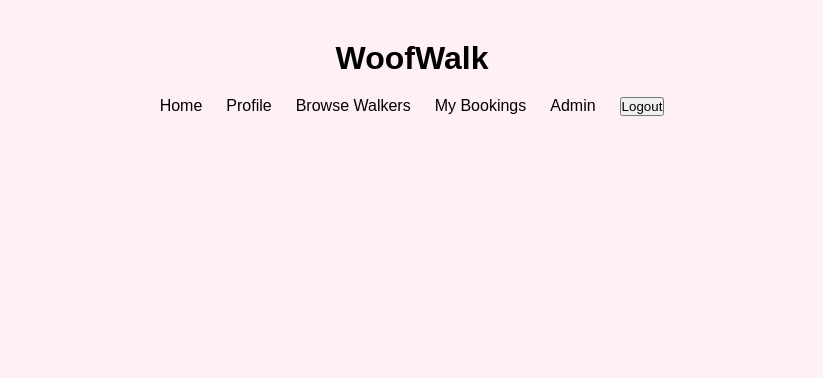
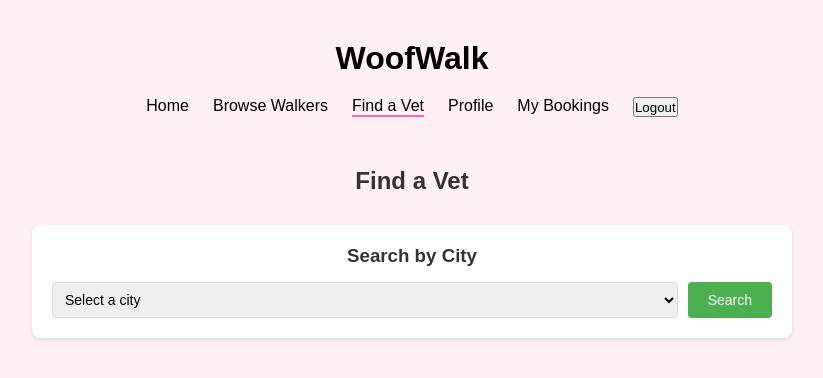
Before and after one commit to userAza/woofwalk-frontend, a Vue app: page /vets in a window 1280 px wide. Shown: the top 378 px of the page, without its empty margins (228-1051 px from the left). Built offline with nearby package versions, Linux system fonts and the light colour scheme; sample sign-in values are in the browser's storage.

Commit message:
added vetfinder

```diff
--- a/package.json
+++ b/package.json
@@ -9,6 +9,7 @@
     "preview": "vite preview"
   },
   "dependencies": {
+    "leaflet": "^1.9.4",
     "vue": "^3.5.24",
     "vue-router": "^4.6.4"
   },
--- a/src/App.vue
+++ b/src/App.vue
@@ -11,7 +11,6 @@ function syncAuth() {
   isLoggedIn.value = !!localStorage.getItem("token");
 }
 
-// 🔥 THIS IS THE KEY PART
 watch(
   () => route.fullPath,
   () => {
@@ -27,29 +26,32 @@ function logout() {
   router.push("/");
 }
 </script>
-c
 
 <template>
   <div class="app">
     <h1>WoofWalk</h1>
 
   <nav class="nav">
-      <!-- NOT LOGGED IN -->
+    <!-- ALWAYS VISIBLE -->
+    <router-link to="/">Home</router-link>
+
     <template v-if="!isLoggedIn">
-        <router-link to="/">Home</router-link>
       <router-link to="/login">Login</router-link>
       <router-link to="/register">Create account</router-link>
-        <router-link to="/admin/login">Admin</router-link>
     </template>
 
-      <!-- LOGGED IN -->
+    <!-- SHOW BUT PROTECTED (will redirect to login) -->
+    <router-link to="/walkers">Browse Walkers</router-link>
+    <router-link to="/vets">Find a Vet</router-link>
+
+    <template v-if="isLoggedIn">
+      <router-link to="/profile">Profile</router-link>
+      <router-link to="/bookings">My Bookings</router-link>
+      <button class="link-btn" @click="logout">Logout</button>
+    </template>
+
     <template v-else>
-        <router-link to="/">Home</router-link>
-        <router-link to="/profile">Profile</router-link>
-        <router-link to="/walkers">Browse Walkers</router-link>
-        <router-link to="/bookings">My Bookings</router-link>
       <router-link to="/admin/login">Admin</router-link>
-        <button class="link-btn" @click="logout">Logout</button>
     </template>
   </nav>
 
--- /dev/null
+++ b/src/pages/vetFinder.vue
@@ -0,0 +1,221 @@
+<script setup>
+import { ref, watch, onMounted, nextTick } from "vue";
+import { apiGet } from "../services/api";
+import L from "leaflet";
+import "leaflet/dist/leaflet.css";
+
+const selectedCity = ref("");
+const vets = ref([]);
+const loading = ref(false);
+const error = ref("");
+const hasSearched = ref(false);
+
+let map = null;
+let markers = [];
+
+const cities = [
+  "Aalst",
+  "Antwerp",
+  "Bruges",
+  "Brussels",
+  "Geel",
+  "Genk",
+  "Ghent",
+  "Hasselt",
+  "Kortrijk",
+  "Leuven",
+  "Mechelen",
+  "Ostend"
+];
+
+async function searchVets() {
+  if (!selectedCity.value) {
+    error.value = "Please select a city";
+    return;
+  }
+
+  loading.value = true;
+  error.value = "";
+  hasSearched.value = true;
+
+  try {
+    vets.value = await apiGet(`/vets?city=${encodeURIComponent(selectedCity.value)}`);
+
+    // Wait for DOM to update, then show map
+    await nextTick();
+    if (vets.value.length > 0) {
+      initMap();
+    }
+  } catch (e) {
+    error.value = e.message || "Failed to load vets";
+  } finally {
+    loading.value = false;
+  }
+}
+
+function initMap() {
+  // Remove existing map if it exists
+  if (map) {
+    map.remove();
+    map = null;
+  }
+
+  // Clear old markers
+  markers = [];
+
+  // Filter vets with valid coordinates
+  const vetsWithCoords = vets.value.filter(v => v.latitude && v.longitude);
+
+  if (vetsWithCoords.length === 0) return;
+
+  // Get first vet's coordinates for map center
+  const firstVet = vetsWithCoords[0];
+
+  // Create map
+  map = L.map('map').setView([firstVet.latitude, firstVet.longitude], 13);
+
+  // Add OpenStreetMap tiles
+  L.tileLayer('https://{s}.tile.openstreetmap.org/{z}/{x}/{y}.png', {
+    attribution: '© OpenStreetMap contributors'
+  }).addTo(map);
+
+  // Add markers for each vet
+  vetsWithCoords.forEach(vet => {
+    const marker = L.marker([vet.latitude, vet.longitude]).addTo(map);
+
+    // Add popup with vet info
+    marker.bindPopup(`
+      <strong>${vet.name}</strong><br>
+      ${vet.address}<br>
+      ${vet.phone}
+    `);
+
+    markers.push(marker);
+  });
+
+  // Fit map to show all markers
+  if (markers.length > 1) {
+    const group = L.featureGroup(markers);
+    map.fitBounds(group.getBounds().pad(0.1));
+  }
+}
+
+// Watch for city changes to reset search
+watch(selectedCity, () => {
+  vets.value = [];
+  hasSearched.value = false;
+  if (map) {
+    map.remove();
+    map = null;
+  }
+});
+</script>
+
+<template>
+  <div class="page">
+    <h2>Find a Vet</h2>
+
+    <div class="card">
+      <h3>Search by City</h3>
+
+      <div style="display: flex; gap: 10px; margin-top: 15px;">
+        <select v-model="selectedCity" style="flex: 1; padding: 8px;">
+          <option value="">Select a city</option>
+          <option v-for="city in cities" :key="city" :value="city">
+            {{ city }}
+          </option>
+        </select>
+
+        <button @click="searchVets" :disabled="loading">
+          {{ loading ? "Searching..." : "Search" }}
+        </button>
+      </div>
+
+      <p v-if="error" style="color: red; margin-top: 10px;">{{ error }}</p>
+    </div>
+
+    <!-- MAP -->
+    <div v-if="vets.length" style="margin-top: 20px;">
+      <div id="map" style="height: 400px; border-radius: 8px; margin-bottom: 20px;"></div>
+
+      <h3>Vets in {{ selectedCity }}</h3>
+
+      <div v-for="vet in vets" :key="vet.id" class="card" style="margin-top: 15px;">
+        <h4 style="margin-top: 0; color: #667eea;">{{ vet.name }}</h4>
+
+        <p v-if="vet.address">
+          <strong>📍 Address:</strong> {{ vet.address }}, {{ vet.city }}
+        </p>
+        <p v-else>
+          <strong>📍 City:</strong> {{ vet.city }}
+        </p>
+
+        <p v-if="vet.phone">
+          <strong>📞 Phone:</strong> {{ vet.phone }}
+        </p>
+      </div>
+    </div>
+
+    <div v-else-if="hasSearched && !loading && selectedCity" class="card" style="margin-top: 20px;">
+      <p>No vets found in {{ selectedCity }}. Try another city!</p>
+    </div>
+  </div>
+</template>
+
+<style scoped>
+.page {
+  max-width: 800px;
+  margin: 0 auto;
+  padding: 30px 20px;
+}
+
+h2 {
+  text-align: center;
+  margin-bottom: 30px;
+  color: #333;
+}
+
+.card {
+  background: white;
+  padding: 20px;
+  border-radius: 8px;
+  box-shadow: 0 2px 4px rgba(0,0,0,0.1);
+}
+
+h3, h4 {
+  color: #333;
+}
+
+button {
+  padding: 8px 20px;
+  background: #4CAF50;
+  color: white;
+  border: none;
+  border-radius: 4px;
+  cursor: pointer;
+  font-size: 14px;
+}
+
+button:hover:not(:disabled) {
+  background: #45a049;
+}
+
+button:disabled {
+  background: #ccc;
+  cursor: not-allowed;
+}
+
+select {
+  border: 1px solid #ddd;
+  border-radius: 4px;
+  font-size: 14px;
+}
+
+p {
+  margin: 8px 0;
+}
+
+#map {
+  box-shadow: 0 2px 8px rgba(0,0,0,0.15);
+}
+</style>
--- a/src/router/index.js
+++ b/src/router/index.js
@@ -5,6 +5,7 @@ import BrowseWalkers from "../pages/browseWalkers.vue";
 import Login from "../pages/login.vue";
 import Register from "../pages/register.vue";
 import MyBookings from "../pages/myBookings.vue";
+import VetFinder from '../pages/vetFinder.vue';
 
 const routes = [
   { path: "/", component: Home },
@@ -25,7 +26,14 @@ const routes = [
     path: "/admin",
     component: () => import("../pages/admin/adminDashboard.vue"),
     meta: { auth: true, admin: true }
-  }
+  },
+
+    {
+    path: '/vets',
+    name: 'VetFinder',
+    component: VetFinder
+    }
+
 ];
 
 const router = createRouter({
```
Also changed, not shown: 1 other file (tests, documents, lock files or other folders). Lines whose indentation alone changed are shown as unchanged.
